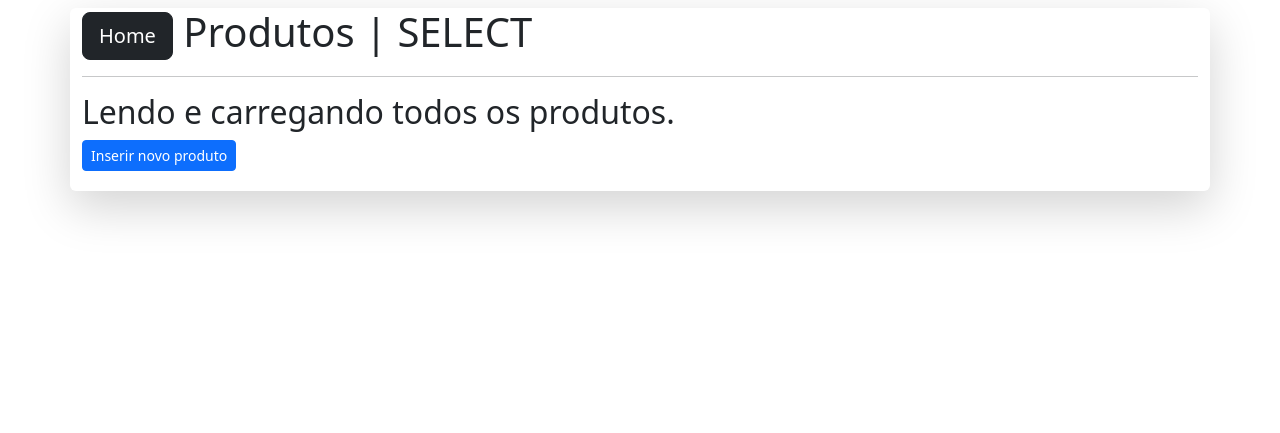
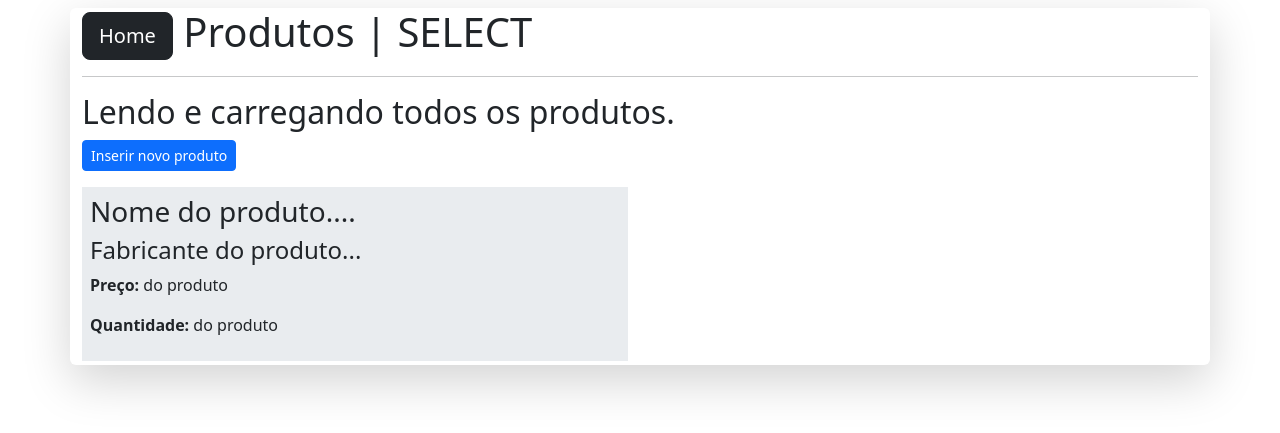
Before and after one commit to VanessaBaldin1/exemplo-crud-php-vanessa, a PHP site: page /produtos/visualizar.php in a window 1280 px wide. Shown: the top 433 px of the page. Run offline with PHP 8.4, Linux system fonts and the light colour scheme; data comes from the database, SQL or seed files in the repository.

Commit message:
Adiciona front-basico

```diff
--- a/produtos/visualizar.php
+++ b/produtos/visualizar.php
@@ -25,7 +25,16 @@ $listarDeProdutos = listarProdutos($conexao);
 
         <p><a class="btn btn-primary btn-sm" href="inserir.php">Inserir novo produto</a></p>
 
-
+        <div class="row">
+            <div class="col-sm-6">
+                <article class="bg-body-secondary p-2">
+                    <h3>Nome do produto....</h3>
+                    <h4>Fabricante do produto...</h4>
+                    <p><b>Preço: </b> do produto</p>
+                    <p><b>Quantidade: </b> do produto</p>
+                </article>
+            </div>
+        </div>
     </div>
 
     <script src="https://cdn.jsdelivr.net/npm/bootstrap@5.3.3/dist/js/bootstrap.bundle.min.js"></script>
```
